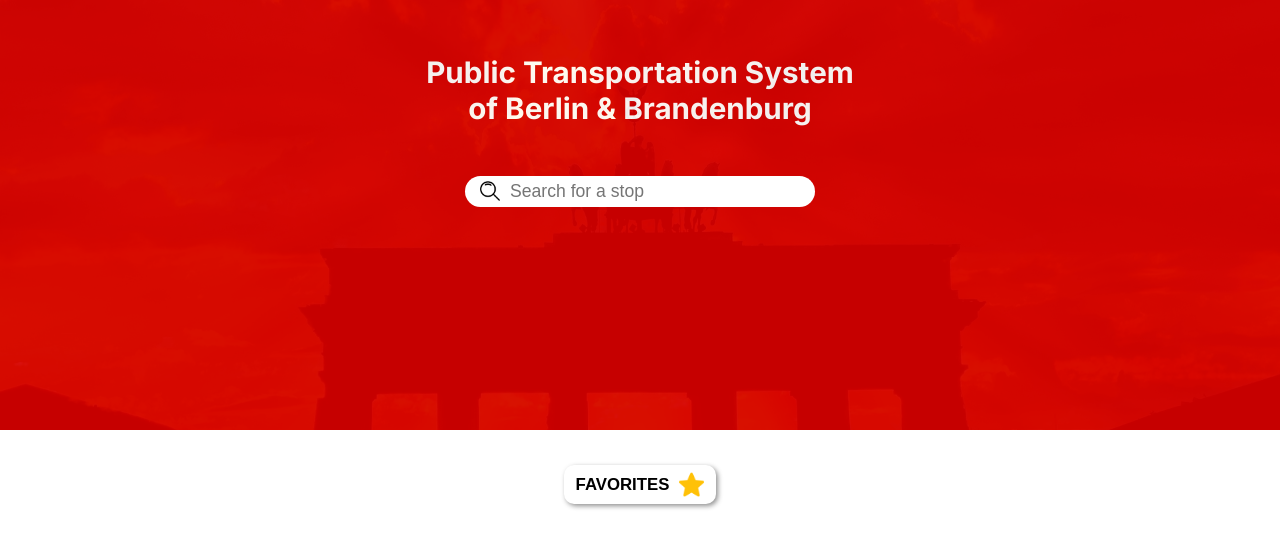
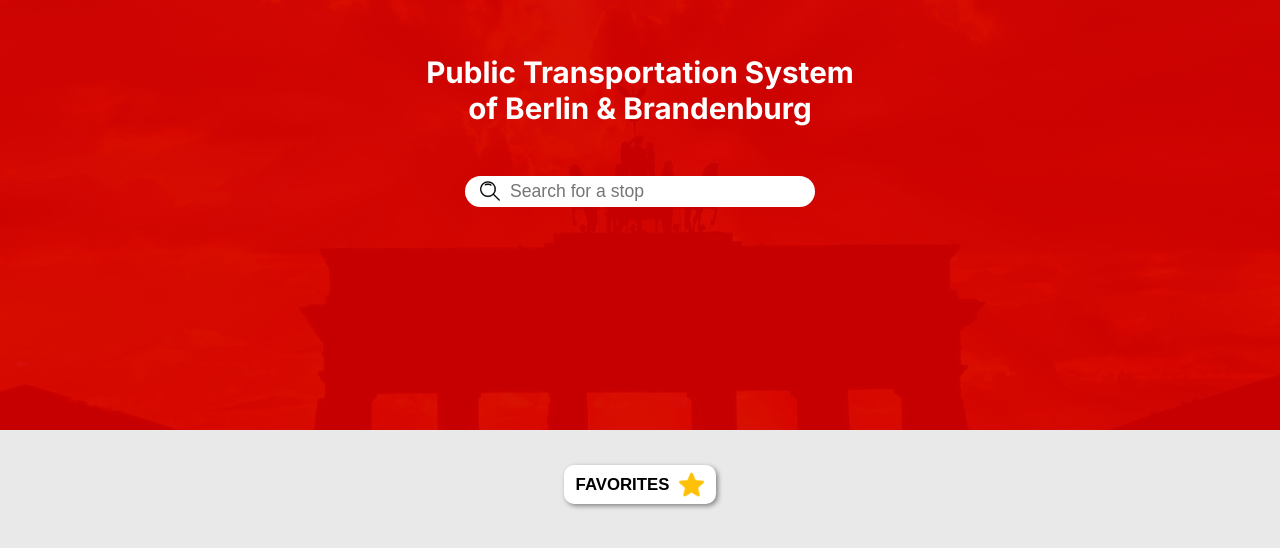
Before and after one commit to jannisgu/transportation_app, a Next.js app: page / in a window 1280 px wide. Shown: the part 170-718 px from the top of the page. Built offline with nearby package versions, Linux system fonts and the light colour scheme.

Commit message:
updated styling bg, reload, breakword

```diff
--- a/app/globals.css
+++ b/app/globals.css
@@ -1,9 +1,10 @@
 
 :root {
   --black: rgb(17, 17, 17);
-  --background-clr: white;
   --main-clr: rgb(213, 1, 1);
+  --default-bg: rgb(233, 233, 233);
   --gray: rgb(212, 212, 212);
+  --default-transition: all 0.3s ease-in-out;
 }
 
 * {
@@ -24,10 +25,30 @@ ul {
 
 body {
   color: var(--black);
-  background: var(--background-clr);
+  background: var(--default-bg);
 }
 main {
   height: 100vh;
+}
+
+.loading-screen {
+  display: flex;
+  align-items: center;
+  justify-content: center;
+  height: 100vh;
+  width: 100%;
+}
+.spinner {
+  border-top: 4px solid black;
+  border-radius: 50%;
+  width: 40px;
+  height: 40px;
+  animation: spin 1s linear infinite;
+}
+@keyframes spin {
+  to {
+    transform: rotate(360deg);
+  }
 }
 
 section {
@@ -39,18 +60,19 @@ section {
   min-height: 250px;
   overflow: hidden;
   position: relative;
-  transition: all 0.3s ease;
+  transition: var(--default-transition);
 }
 section.mainClr {
   height: 250px;
   color: white;
   background-color: var(--main-clr);
-  transition: all 0.3s ease;
+  transition: var(--default-transition);
 }
 section>.rails-bg {
   position: absolute;
   bottom: 0;
   left: 0;
+  z-index: 0;
   min-height: 100%;
   min-width: 100%;
   opacity: 0.07;
@@ -59,7 +81,7 @@ section>.rails-bg {
 }
 section.full {
   height: 75vh;
-  transition: all 0.3s ease;
+  transition: var(--default-transition);
 }
 section.white {
   background-color: var(--background-clr);
@@ -70,12 +92,15 @@ section.mainClr h2 {
   font-size: 1.85rem;
   margin-bottom: 50px;
   text-align: center;
+  z-index: 1;
+  cursor: default;
 }
 
 .searchInput {
   width: 60%;
   max-width: 350px;
   position: relative;
+  z-index: 1;
 }
 .searchInput>input {
   width: 100%;
@@ -115,11 +140,11 @@ section.mainClr h2 {
   text-transform: uppercase;
   font-weight: 600;
   cursor: pointer;
-  transition: all 0.3s ease-in-out;
+  transition: var(--default-transition);
 }
 .favs-toggle:hover {
   scale: 1.05;
-  transition: all 0.3s ease-in-out;
+  transition: var(--default-transition);
 }
 .favs-toggle.active {
   background-color: var(--black);
@@ -145,12 +170,12 @@ section.mainClr h2 {
   border: 1px solid gray;
   margin-bottom: 15px;
   box-shadow: 5px 5px 5px rgba(121, 121, 121, 0.542);
-  transition: all 0.3s ease-in-out;
+  transition: var(--default-transition);
   cursor: pointer;
 }
 .searchResults>li:hover {
   scale: 1.01;
-  transition: all 0.3s ease-in-out;
+  transition: var(--default-transition);
 }
 .left {
   display: flex;
@@ -177,13 +202,13 @@ section.mainClr h2 {
   justify-content: center;
   align-items: center;
   padding: 2px 3px;
-  transition: all 0.3s ease-in-out;
+  transition: var(--default-transition);
   overflow: hidden;
   cursor: pointer;
 }
 .product.expanded {
   background-color: var(--gray);
-  transition: all 0.3s ease-in-out;
+  transition: var(--default-transition);
   padding: 2px 4px;
   border-radius: 5px;
 }
@@ -228,14 +253,20 @@ section.mainClr h2 {
   max-width: 550px;
   padding: 15px 20px;
 }
+/* reload button animation */
+.departure-head>a {
+  transition: var(--default-transition);
+}
 .departure-head>a:hover {
   rotate: 45deg;
-  transition: all 0.3s ease;
+  transition: var(--default-transition);
 }
 .departure-head>a:active {
+  transition: var(--default-transition);
   rotate: -720deg;
   transition: all 10ms ease;
 }
+
 .departure-head h2 {
   font-size: 1.7rem;
   letter-spacing: 2px;
@@ -254,11 +285,15 @@ section.mainClr h2 {
   background-color: var(--black);
   color: white;
   cursor: pointer;
+  transition: var(--default-transition);
 }
 .back-to-search:hover {
   color: var(--main-clr);
+  scale: 1.02;
+  transition: var(--default-transition);
 }
 
+/* styling for list of departures */
 .departures {
   width: 80%;
   max-width: 550px;
@@ -273,13 +308,13 @@ section.mainClr h2 {
   padding: 12px 20px;
   padding-bottom: 25px;
   border-radius: 10px;
-  transition: all 0.3s ease;
+  transition: var(--default-transition);
   position: relative;
   overflow: hidden;
 }
 .departure:hover,.departure:active {
   scale: 1.006;
-  transition: all 0.3s ease;
+  transition: var(--default-transition);
 }
 .departure .time {
   display: grid;
@@ -305,6 +340,7 @@ section.mainClr h2 {
   font-weight: 400;
   color: rgb(146, 146, 146);
   grid-column: span 2;
+  margin-bottom: 4px;
 }
 .departure .time .delay>span {
   margin-inline: 2.5px;
@@ -321,6 +357,7 @@ section.mainClr h2 {
   margin-left: 15px;
   font-size: 1.3rem;
   font-weight: 700;
+  overflow-wrap: break-word;
 }
 .departure .flex {
   display: flex;
@@ -421,30 +458,31 @@ section.mainClr h2 {
   bottom: 0%;
   border: 0px;
   background-color: rgb(194, 194, 194);
+  color: white;
   font-weight: 700;
   font-size: 1.01rem;
   cursor: pointer;
-  transition: all 0.3s ease;
+  transition: var(--default-transition);
 }
 .departure .remarks button:hover {
   background-color: rgb(159, 159, 159);
-  transition: all 0.3s ease;
+  transition: var(--default-transition);
 }
 .departure .remarks.warning button {
   background-color: red;
   color: white;
-  transition: all 0.3s ease;
+  transition: var(--default-transition);
 }
 .departure .remarks.warning button:hover {
   background-color: var(--main-clr);
   color: white;
-  transition: all 0.3s ease;
+  transition: var(--default-transition);
 }
 
 .departure .remarks.show button {
   background-color: rgb(144, 144, 144);
   color: var(--black);
-  transition: all 0.3s ease;
+  transition: var(--default-transition);
 }
 
 @media (max-width: 700px) {
```
